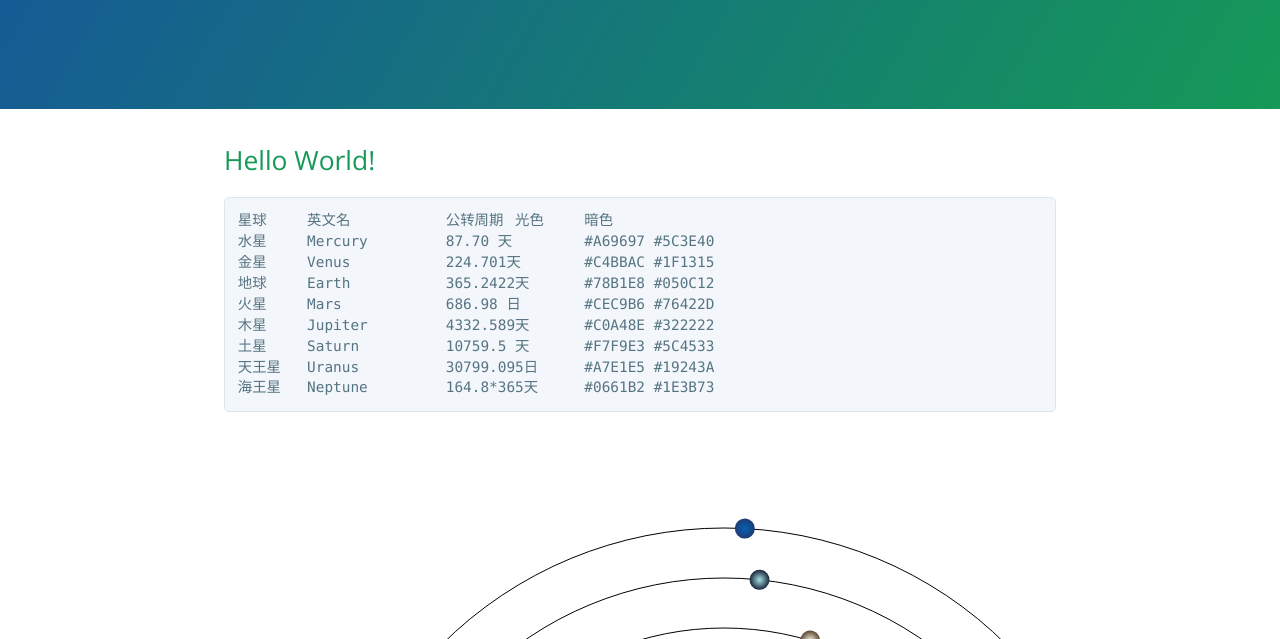
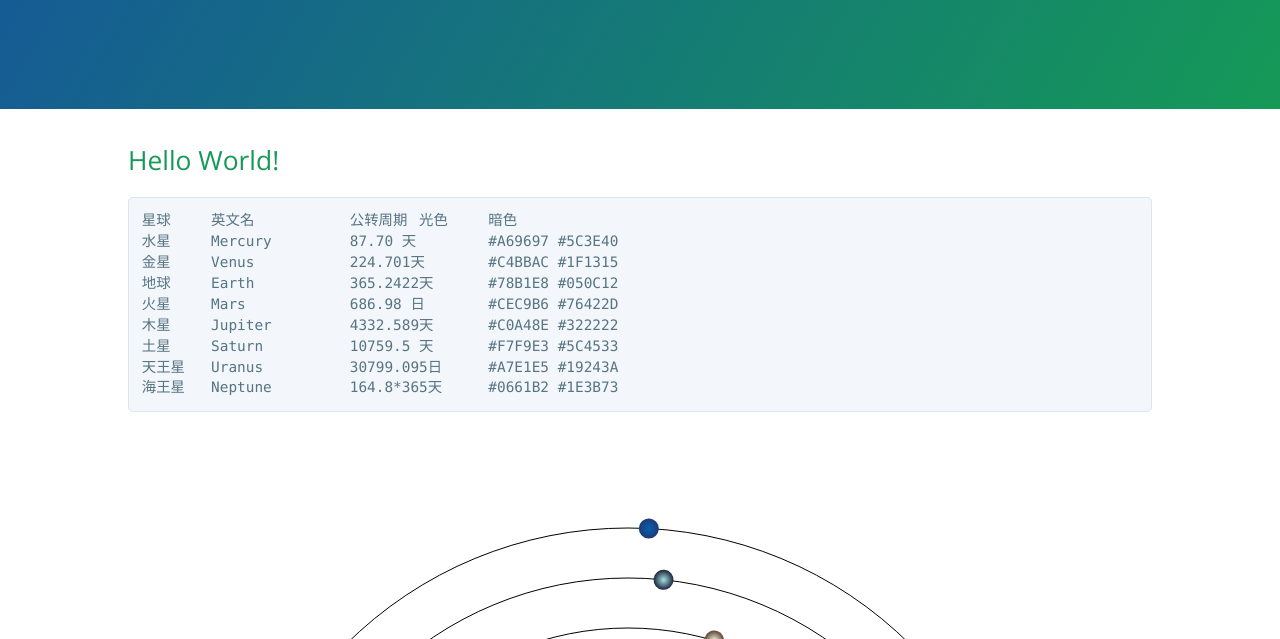
Before and after one commit to damys/damys.github.io, a plain HTML site: page index.html in a window 1280 px wide. Shown: the part 161-800 px from the top of the page. Drawn offline with nearby package versions, Linux system fonts and the light colour scheme.

Commit message:
Update stylesheet.css

```diff
--- a/stylesheets/stylesheet.css
+++ b/stylesheets/stylesheet.css
@@ -206,7 +206,7 @@ a {
 @media screen and (min-width: 64em) {
   .main-content {
     max-width: 64rem;
-    padding: 2rem 6rem;
+    padding: 2rem 0;
     margin: 0 auto;
     font-size: 1.1rem; } }
 
```
